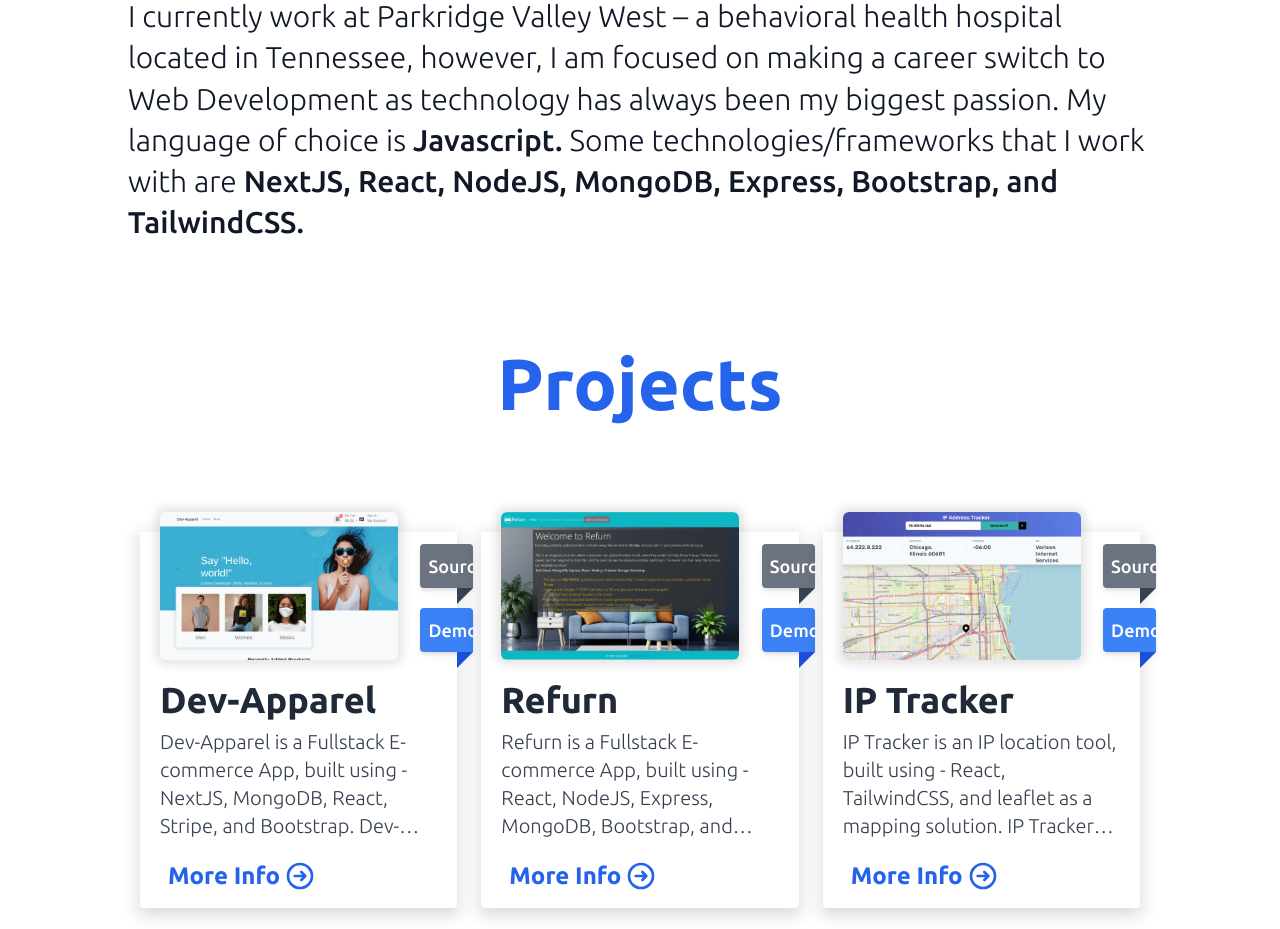
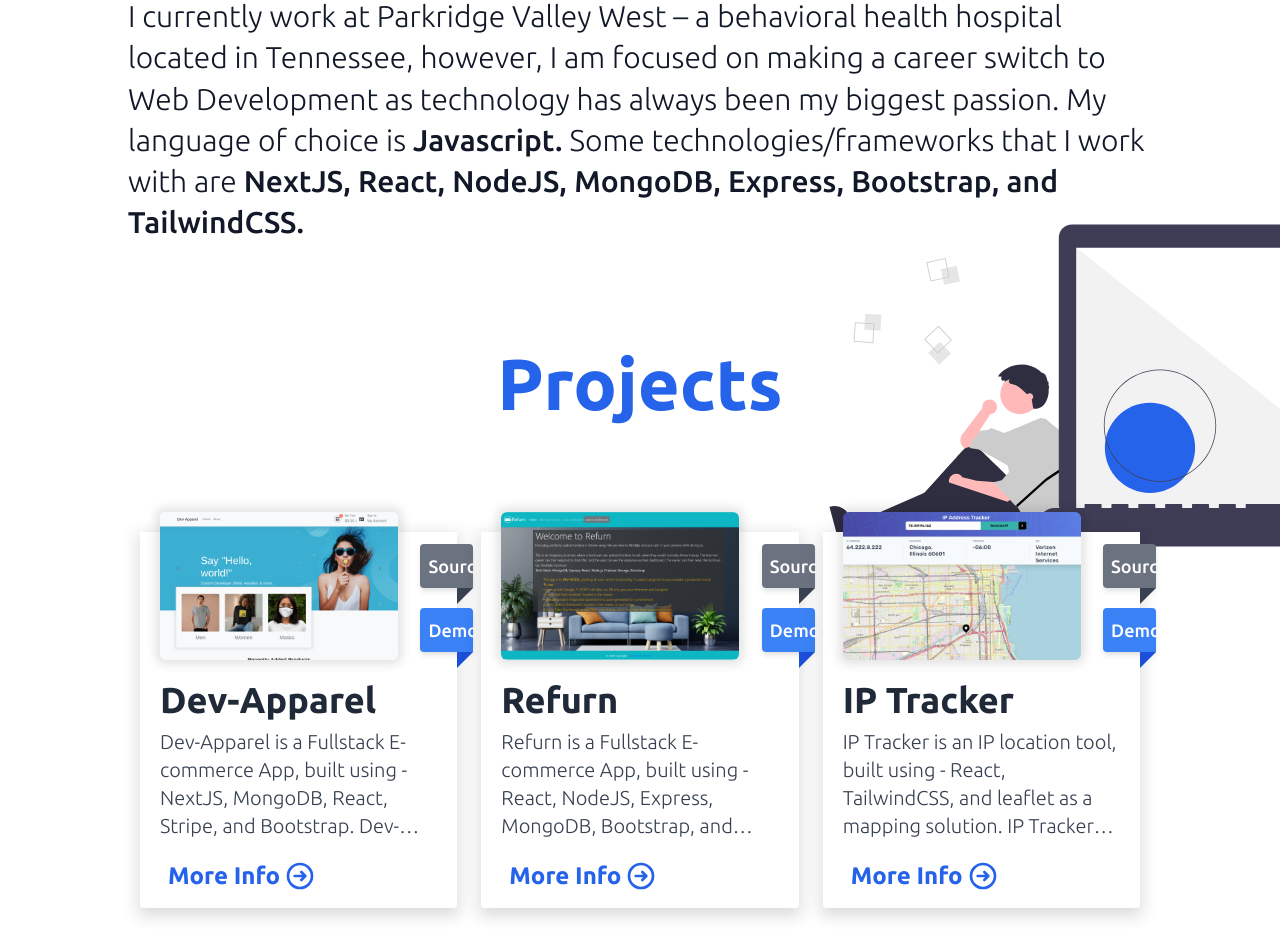
Before and after one commit to Christopher-Warren/portfoliov3, a Next.js app: page / in a window 1280 px wide. Shown: the part 1240-2169 px from the top of the page. Built offline with nearby package versions, Linux system fonts and the light colour scheme.

Commit message:
illustration fix

```diff
--- a/pages/index.js
+++ b/pages/index.js
@@ -49,7 +49,7 @@ export default function Home() {
         </div>
         <About />
         <div className="relative hidden lg:block">
-          <div className="absolute right-0 -my-28 -z-10">
+          <div className="absolute right-0 -my-28">
             <img style={{ height: "30rem" }} src="/thinking-dude.svg" />
           </div>
         </div>
```
